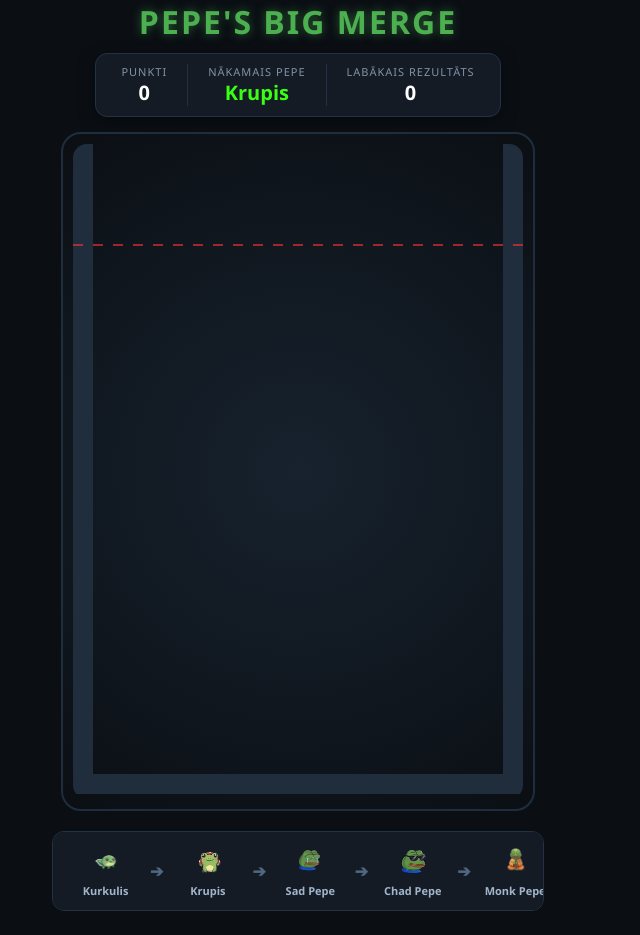
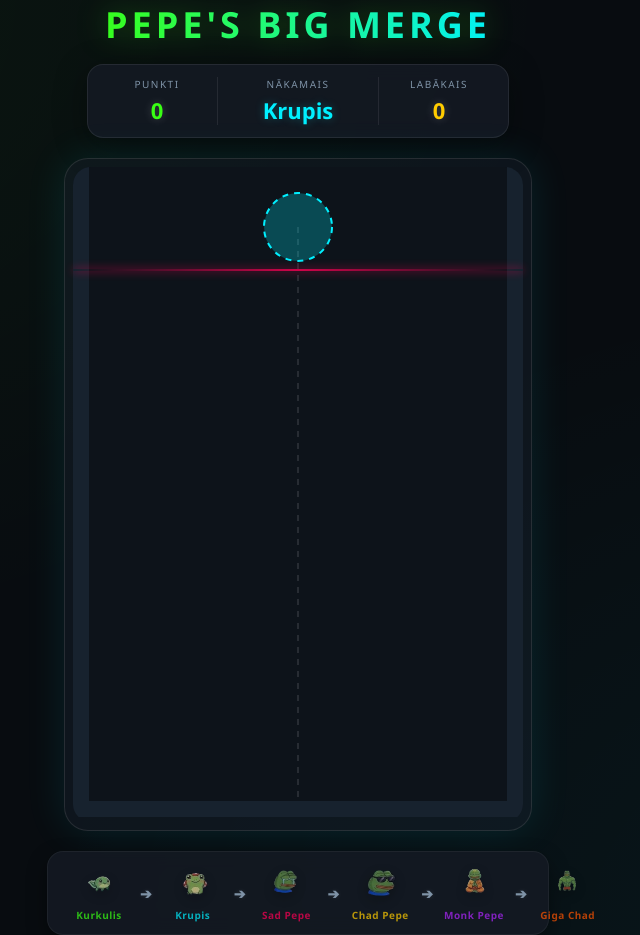
Before and after one commit to cerkovskisl-del/Pepe-s-Big-Merge, a plain HTML site: page index.html in a window 1280 px wide. Shown: the whole page, without its empty margins (342-982 px from the left). Before the commit the page ends 911 px from the top, so only its background shows below. Drawn offline with nearby package versions, Linux system fonts and the light colour scheme.

Commit message:
Update index.html

```diff
--- a/index.html
+++ b/index.html
@@ -3,88 +3,111 @@
 <head>
     <meta charset="UTF-8">
     <meta name="viewport" content="width=device-width, initial-scale=1.0">
-    <title>Pepe's Big Merge - Fixed Hitboxes</title>
+    <title>Pepe's Big Merge - Arcade Edition</title>
     <script src="https://cdnjs.cloudflare.com/ajax/libs/matter-js/0.19.0/matter.min.js"></script>
     <style>
         :root {
-            --bg-color: #0b0f14;
-            --panel-bg: #141b24;
-            --pepe-green: #4caf50;
-            --neon-glow: #39ff14;
-            --text-color: #ffffff;
+            --bg-dark: #080c10;
+            --panel-bg: rgba(20, 27, 36, 0.85);
+            --border-glow: #1f2d3d;
+            --pepe-green: #39ff14;
+            --neon-blue: #00f0ff;
+            --neon-pink: #ff0055;
+            --neon-purple: #b026ff;
+            --text-main: #ffffff;
+            --text-muted: #7f93a7;
         }
 
         body {
             margin: 0;
             padding: 0;
-            background-color: var(--bg-color);
-            color: var(--text-color);
-            font-family: 'Segoe UI', Roboto, Helvetica, Arial, sans-serif;
+            background-color: var(--bg-dark);
+            background-image:
+                radial-gradient(at 0% 0%, rgba(57, 255, 20, 0.05) 0px, transparent 50%),
+                radial-gradient(at 100% 100%, rgba(0, 240, 255, 0.05) 0px, transparent 50%);
+            color: var(--text-main);
+            font-family: 'Segoe UI', Roboto, -apple-system, sans-serif;
             display: flex;
             flex-direction: column;
             align-items: center;
             justify-content: center;
             min-height: 100vh;
-            overflow-x: hidden;
+            overflow: hidden;
         }
 
         #header-panel {
             text-align: center;
-            margin-bottom: 15px;
+            margin-bottom: 20px;
+            animation: fadeIn 0.8s ease-out;
         }
 
         h1 {
-            font-size: 32px;
-            margin: 0 0 10px 0;
-            color: var(--pepe-green);
+            font-size: 36px;
+            font-weight: 900;
+            margin: 0 0 15px 0;
+            color: var(--text-main);
             text-transform: uppercase;
-            letter-spacing: 2px;
-            text-shadow: 0 0 10px rgba(76, 175, 80, 0.5);
+            letter-spacing: 4px;
+            background: linear-gradient(90deg, var(--pepe-green), var(--neon-blue));
+            -webkit-background-clip: text;
+            -webkit-text-fill-color: transparent;
+            filter: drop-shadow(0 0 15px rgba(57, 255, 20, 0.3));
         }
 
         .stats-container {
             display: flex;
-            gap: 20px;
+            gap: 15px;
             background: var(--panel-bg);
-            padding: 10px 25px;
-            border-radius: 12px;
-            border: 1px solid #233243;
-            box-shadow: 0 4px 15px rgba(0,0,0,0.5);
+            padding: 12px 24px;
+            border-radius: 16px;
+            border: 1px solid rgba(255, 255, 255, 0.08);
+            backdrop-filter: blur(10px);
+            box-shadow: 0 8px 32px 0 rgba(0, 0, 0, 0.37);
         }
 
         .stat-box {
             text-align: center;
+            min-width: 90px;
+            transition: transform 0.2s ease;
+        }
+
+        .stat-box.pulse {
+            transform: scale(1.1);
         }
 
         .stat-label {
-            font-size: 11px;
-            color: #7f93a7;
+            font-size: 10px;
+            color: var(--text-muted);
             text-transform: uppercase;
-            letter-spacing: 1px;
+            letter-spacing: 1.5px;
+            margin-bottom: 4px;
         }
 
         .stat-value {
-            font-size: 20px;
-            font-weight: bold;
-            color: var(--text-color);
+            font-size: 22px;
+            font-weight: 800;
+            text-shadow: 0 0 10px rgba(255,255,255,0.2);
         }
 
-        #next-name {
-            color: var(--neon-glow);
-        }
+        #score { color: var(--pepe-green); }
+        #next-name { color: var(--neon-blue); }
+        #high-score { color: #ffcc00; }
 
         #game-wrapper {
             position: relative;
-            padding: 10px;
-            background: radial-gradient(circle, #17222e 0%, #0b0f14 100%);
-            border-radius: 20px;
-            border: 2px solid #1f2d3d;
+            padding: 8px;
+            background: rgba(31, 45, 61, 0.3);
+            border-radius: 24px;
+            border: 1px solid rgba(255, 255, 255, 0.1);
+            box-shadow: 0 0 40px rgba(0, 240, 255, 0.1);
+            animation: scaleIn 0.5s cubic-bezier(0.175, 0.885, 0.32, 1.275);
         }
 
         #game-container {
             position: relative;
-            border-radius: 14px;
+            border-radius: 18px;
             overflow: hidden;
+            cursor: none; /* Paslēpj parasto peli virs spēles, jo mums būs lāzera tēmēklis */
         }
 
         /* Evolūcijas josla apakšā */
@@ -92,46 +115,74 @@
             margin-top: 20px;
             background: var(--panel-bg);
             padding: 12px 20px;
-            border-radius: 12px;
-            border: 1px solid #233243;
+            border-radius: 16px;
+            border: 1px solid rgba(255, 255, 255, 0.05);
             display: flex;
             align-items: center;
-            gap: 12px;
-            max-width: 450px;
-            overflow-x: auto;
+            gap: 10px;
+            max-width: 460px;
+            backdrop-filter: blur(10px);
+            box-shadow: 0 8px 20px rgba(0,0,0,0.4);
         }
 
         .evo-step {
             display: flex;
             flex-direction: column;
             align-items: center;
-            font-size: 11px;
-            min-width: 65px;
+            font-size: 10px;
+            min-width: 62px;
             text-align: center;
+            opacity: 0.7;
+            transition: opacity 0.3s, transform 0.3s;
+        }
+
+        .evo-step:hover {
+            opacity: 1;
+            transform: translateY(-2px);
         }
 
         .evo-img {
-            width: 35px;
-            height: 35px;
+            width: 38px;
+            height: 38px;
             object-fit: contain;
-            margin-bottom: 4px;
+            margin-bottom: 6px;
+            filter: drop-shadow(0 4px 6px rgba(0,0,0,0.3));
+        }
+
+        .evo-name {
+            color: #a1b5cc;
+            font-weight: 600;
+            letter-spacing: 0.5px;
         }
 
         .evo-arrow {
-            color: #4f6780;
+            color: var(--text-muted);
             font-weight: bold;
+            font-size: 14px;
+            text-shadow: 0 0 5px rgba(255,255,255,0.1);
         }
 
         #danger-line {
             position: absolute;
             top: 110px;
-            left: 10px;
+            left: 8px;
             width: 450px;
             height: 2px;
-            background: repeating-linear-gradient(90deg, #ff3333, #ff3333 10px, transparent 10px, transparent 20px);
-            opacity: 0.6;
+            background: linear-gradient(90deg, transparent, var(--neon-pink), transparent);
+            box-shadow: 0 0 8px var(--neon-pink);
+            opacity: 0.8;
             pointer-events: none;
             z-index: 10;
+        }
+
+        @keyframes fadeIn {
+            from { opacity: 0; transform: translateY(-10px); }
+            to { opacity: 1; transform: translateY(0); }
+        }
+
+        @keyframes scaleIn {
+            from { transform: scale(0.95); opacity: 0; }
+            to { transform: scale(1); opacity: 1; }
         }
     </style>
 </head>
@@ -140,16 +191,16 @@
     <div id="header-panel">
         <h1>Pepe's Big Merge</h1>
         <div class="stats-container">
-            <div class="stat-box">
+            <div class="stat-box" id="score-box">
                 <div class="stat-label">Punkti</div>
                 <div id="score" class="stat-value">0</div>
             </div>
-            <div class="stat-box" style="border-left: 1px solid #233243; border-right: 1px solid #233243; padding: 0 20px;">
-                <div class="stat-label">Nākamais Pepe</div>
+            <div class="stat-box" style="border-left: 1px solid rgba(255,255,255,0.08); border-right: 1px solid rgba(255,255,255,0.08); padding: 0 15px; min-width: 130px;">
+                <div class="stat-label">Nākamais</div>
                 <div id="next-name" class="stat-value">-</div>
             </div>
             <div class="stat-box">
-                <div class="stat-label">Labākais Rezultāts</div>
+                <div class="stat-label">Labākais</div>
                 <div id="high-score" class="stat-value">0</div>
             </div>
         </div>
@@ -166,14 +217,14 @@
         const WIDTH = 450;
         const HEIGHT = 650;
 
-        // Atjaunoti izmēri (rādiusi), lai tie perfekti atbilstu bildes proporcijām
+        // Konfigurācija ar perfekti piemeklētām neona krāsām katram līmenim
         const EVOLUTION_LEVELS = [
-            { size: 24, score: 2, name: 'Kurkulis', img: 'pepe1.png', color: 'rgba(139, 195, 74, 0.15)' },
-            { size: 34, score: 4, name: 'Krupis', img: 'pepe2.png', color: 'rgba(76, 175, 80, 0.15)' },
-            { size: 46, score: 8, name: 'Sad Pepe', img: 'pepe3.png', color: 'rgba(33, 150, 243, 0.15)' },
-            { size: 58, score: 16, name: 'Chad Pepe', img: 'pepe4.png', color: 'rgba(0, 188, 212, 0.15)' },
-            { size: 74, score: 32, name: 'Monk Pepe', img: 'pepe5.png', color: 'rgba(156, 39, 176, 0.15)' },
-            { size: 94, score: 64, name: 'Giga Chad', img: 'pepe6.png', color: 'rgba(244, 67, 54, 0.15)' }
+            { size: 24, score: 2, name: 'Kurkulis', img: 'pepe1.png', color: '#39ff14', glow: 'rgba(57, 255, 20, 0.25)' },
+            { size: 34, score: 4, name: 'Krupis', img: 'pepe2.png', color: '#00f0ff', glow: 'rgba(0, 240, 255, 0.25)' },
+            { size: 46, score: 8, name: 'Sad Pepe', img: 'pepe3.png', color: '#ff0055', glow: 'rgba(255, 0, 85, 0.25)' },
+            { size: 58, score: 16, name: 'Chad Pepe', img: 'pepe4.png', color: '#ffcc00', glow: 'rgba(255, 204, 0, 0.25)' },
+            { size: 74, score: 32, name: 'Monk Pepe', img: 'pepe5.png', color: '#b026ff', glow: 'rgba(176, 38, 255, 0.25)' },
+            { size: 94, score: 64, name: 'Giga Chad', img: 'pepe6.png', color: '#ff5500', glow: 'rgba(255, 85, 0, 0.3)' }
         ];
 
         let highScore = localStorage.getItem('pepe_highscore') || 0;
@@ -185,8 +236,8 @@
             const step = document.createElement('div');
             step.className = 'evo-step';
             step.innerHTML = `
-                <img class="evo-img" src="${lvl.img}" onerror="this.style.display='none';">
-                <div style="color:#a1b5cc; font-weight:600;">${lvl.name}</div>
+                <img class="evo-img" src="${lvl.img}" onerror="this.style.opacity='0.5';">
+                <div class="evo-name" style="color: ${lvl.color}">${lvl.name}</div>
             `;
             evoPathContainer.appendChild(step);
             if (idx < EVOLUTION_LEVELS.length - 1) {
@@ -208,7 +259,7 @@
                 width: WIDTH,
                 height: HEIGHT,
                 wireframes: false,
-                background: 'transparent'
+                background: '#0d131a'
             }
         });
 
@@ -216,21 +267,26 @@
         const runner = Runner.create();
         Runner.run(runner, engine);
 
-        const wallOptions = { isStatic: true, render: { fillStyle: '#1f2d3d' } };
-        const ground = Bodies.rectangle(WIDTH / 2, HEIGHT - 10, WIDTH, 20, wallOptions);
-        const leftWall = Bodies.rectangle(10, HEIGHT / 2, 20, HEIGHT, wallOptions);
-        const rightWall = Bodies.rectangle(WIDTH - 10, HEIGHT / 2, 20, HEIGHT, wallOptions);
+        // Stilīgas plānas konteinera sienas
+        const wallOptions = { isStatic: true, render: { fillStyle: '#17222e' } };
+        const ground = Bodies.rectangle(WIDTH / 2, HEIGHT - 8, WIDTH, 16, wallOptions);
+        const leftWall = Bodies.rectangle(8, HEIGHT / 2, 16, HEIGHT, wallOptions);
+        const rightWall = Bodies.rectangle(WIDTH - 8, HEIGHT / 2, 16, HEIGHT, wallOptions);
         Composite.add(world, [ground, leftWall, rightWall]);
 
         let score = 0;
         let currentNextIndex = Math.floor(Math.random() * 2);
         let canDrop = true;
+        let mouseX = WIDTH / 2; // Glabā peles pozīciju mērķēšanai
 
         updateNextPreview();
 
         function updateNextPreview() {
             const nextLvl = EVOLUTION_LEVELS[currentNextIndex];
-            document.getElementById('next-name').innerText = nextLvl.name;
+            const nameDiv = document.getElementById('next-name');
+            nameDiv.innerText = nextLvl.name;
+            nameDiv.style.color = nextLvl.color;
+            nameDiv.style.textShadow = `0 0 10px ${nextLvl.glow}`;
         }
 
         function createMeme(x, y, index) {
@@ -241,21 +297,20 @@
                 restitution: 0.2,
                 friction: 0.1,
                 label: 'pepe',
-                plugin: { levelIndex: index, color: level.color },
+                plugin: { levelIndex: index, color: level.color, glow: level.glow },
                 render: {
                     sprite: {
                         texture: level.img,
-                        xScale: targetWidth / 300, // Sākotnējais minējums līdz bilde ielādējas
-                        yScale: targetWidth / 300
+                        xScale: targetWidth / 250,
+                        yScale: targetWidth / 250
                     }
                 }
             });
 
-            // Šis pārrēķina precīzu mērogu neatkarīgi no tā, cik liels vai mazs ir pats PNG fails
+            // Precīza mēroga kalkulācija
             const imgObj = new Image();
             imgObj.src = level.img;
             imgObj.onload = function() {
-                // Atrod lielāko malas izmēru, lai bilde smuki ierakstītos aplī
                 const maxDimension = Math.max(this.width, this.height);
                 meme.render.sprite.xScale = targetWidth / maxDimension;
                 meme.render.sprite.yScale = targetWidth / maxDimension;
@@ -264,23 +319,66 @@
             return meme;
         }
 
-        // Papildus vizuālais slānis: uzzīmē vieglu apli apkārt tēlam, lai redzētu precīzu fizikas zonu
+        // Peles kustības uztveršana mērķēšanas gidam
+        document.getElementById('game-container').addEventListener('mousemove', (event) => {
+            const rect = event.currentTarget.getBoundingClientRect();
+            mouseX = event.clientX - rect.left;
+
+            // Ierobežojam peli, lai bumba neizietu ārpus sienām pirms metiena
+            const currentSize = EVOLUTION_LEVELS[currentNextIndex].size;
+            if (mouseX < 16 + currentSize) mouseX = 16 + currentSize;
+            if (mouseX > WIDTH - 16 - currentSize) mouseX = WIDTH - 16 - currentSize;
+        });
+
+        // Uzlabotā zīmēšana ar līniju un neona efektiem
         Events.on(render, 'afterRender', () => {
             const context = render.context;
             const bodies = Composite.allBodies(world);
 
+            // 1. Uzzīmējam mērķēšanas gidu (Lāzera staru un caurspīdīgu priekšskatījumu)
+            if (canDrop) {
+                const nextLvl = EVOLUTION_LEVELS[currentNextIndex];
+
+                context.save();
+                // Vertikālā tēmēšanas līnija
+                context.beginPath();
+                context.setLineDash([6, 6]);
+                context.moveTo(mouseX, 60);
+                context.lineTo(mouseX, HEIGHT - 16);
+                context.strokeStyle = 'rgba(255, 255, 255, 0.15)';
+                context.lineWidth = 1.5;
+                context.stroke();
+
+                // Caurspīdīgs aplis vietā, kur tiks nomesta bumba
+                context.beginPath();
+                context.arc(mouseX, 60, nextLvl.size, 0, 2 * Math.PI);
+                context.fillStyle = nextLvl.glow;
+                context.strokeStyle = nextLvl.color;
+                context.lineWidth = 2;
+                context.fill();
+                context.stroke();
+                context.restore();
+            }
+
+            // 2. Uzzīmējam neona spīduma apļus aiz ripojošajiem tēliem
             bodies.forEach(body => {
                 if (body.label === 'pepe') {
                     const index = body.plugin.levelIndex;
                     const size = EVOLUTION_LEVELS[index].size;
                     const color = body.plugin.color;
+                    const glow = body.plugin.glow;
 
                     context.save();
                     context.beginPath();
-                    context.arc(body.position.x, body.position.y, size, 0, 2 * Math.PI);
-                    context.fillStyle = color;
-                    context.strokeStyle = 'rgba(255, 255, 255, 0.2)';
-                    context.lineWidth = 1;
+                    context.arc(body.position.x, body.position.y, size - 1, 0, 2 * Math.PI);
+
+                    // Izveidojam gradientu krāšņākam spīdumam
+                    context.fillStyle = glow;
+                    context.strokeStyle = color;
+                    context.lineWidth = 3;
+                    context.shadowBlur = 12;
+                    context.shadowColor = color;
+
                     context.fill();
                     context.stroke();
                     context.restore();
@@ -288,26 +386,22 @@
             });
         });
 
-        document.getElementById('game-container').addEventListener('click', (event) => {
+        // Klikšķis lai nomestu
+        document.getElementById('game-container').addEventListener('click', () => {
             if (!canDrop) return;
 
-            const rect = event.currentTarget.getBoundingClientRect();
-            let clickX = event.clientX - rect.left;
-
-            const currentSize = EVOLUTION_LEVELS[currentNextIndex].size;
-            if (clickX < 20 + currentSize) clickX = 20 + currentSize;
-            if (clickX > WIDTH - 20 - currentSize) clickX = WIDTH - 20 - currentSize;
-
-            const newMeme = createMeme(clickX, 60, currentNextIndex);
+            const newMeme = createMeme(mouseX, 60, currentNextIndex);
             Composite.add(world, newMeme);
 
             canDrop = false;
             currentNextIndex = Math.floor(Math.random() * 2);
             updateNextPreview();
 
+            // Pēc 400ms atļaujam mest nākamo
             setTimeout(() => { canDrop = true; }, 400);
         });
 
+        // Sadursmes un apvienošanās
         Events.on(engine, 'collisionStart', (event) => {
             const pairs = event.pairs;
 
@@ -328,8 +422,14 @@
                         const nextIdx = idxA + 1;
                         const upgradedMeme = createMeme(midX, midY, nextIdx);
 
+                        // Rezultāta animācija un palielināšana
                         score += EVOLUTION_LEVELS[nextIdx].score;
-                        document.getElementById('score').innerText = score;
+                        const scoreDiv = document.getElementById('score');
+                        const scoreBox = document.getElementById('score-box');
+                        scoreDiv.innerText = score;
+
+                        scoreBox.classList.add('pulse');
+                        setTimeout(() => scoreBox.classList.remove('pulse'), 200);
 
                         if (score > highScore) {
                             highScore = score;
@@ -345,11 +445,12 @@
             });
         });
 
+        // Zaudēšanas pārbaude (Sarkanā līnija)
         setInterval(() => {
             const allBodies = Composite.allBodies(world);
             allBodies.forEach(body => {
                 if (body.label === 'pepe' && body.position.y < 110 && body.velocity.y < 0.05) {
-                    alert("Spēle Beigusies! Tavs rezultāts: " + score);
+                    alert("Spēle Beigusies! Tavs episkais rezultāts: " + score);
                     score = 0;
                     document.getElementById('score').innerText = score;
 
```
